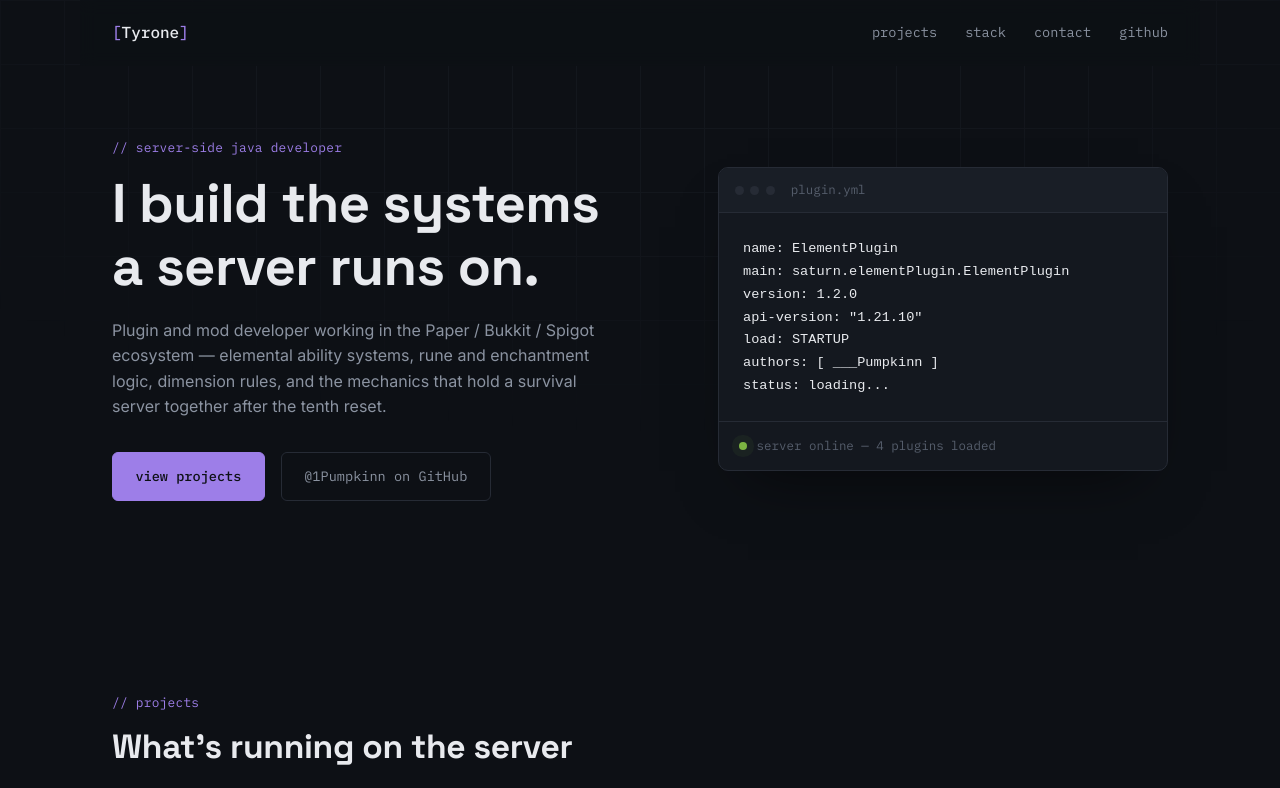
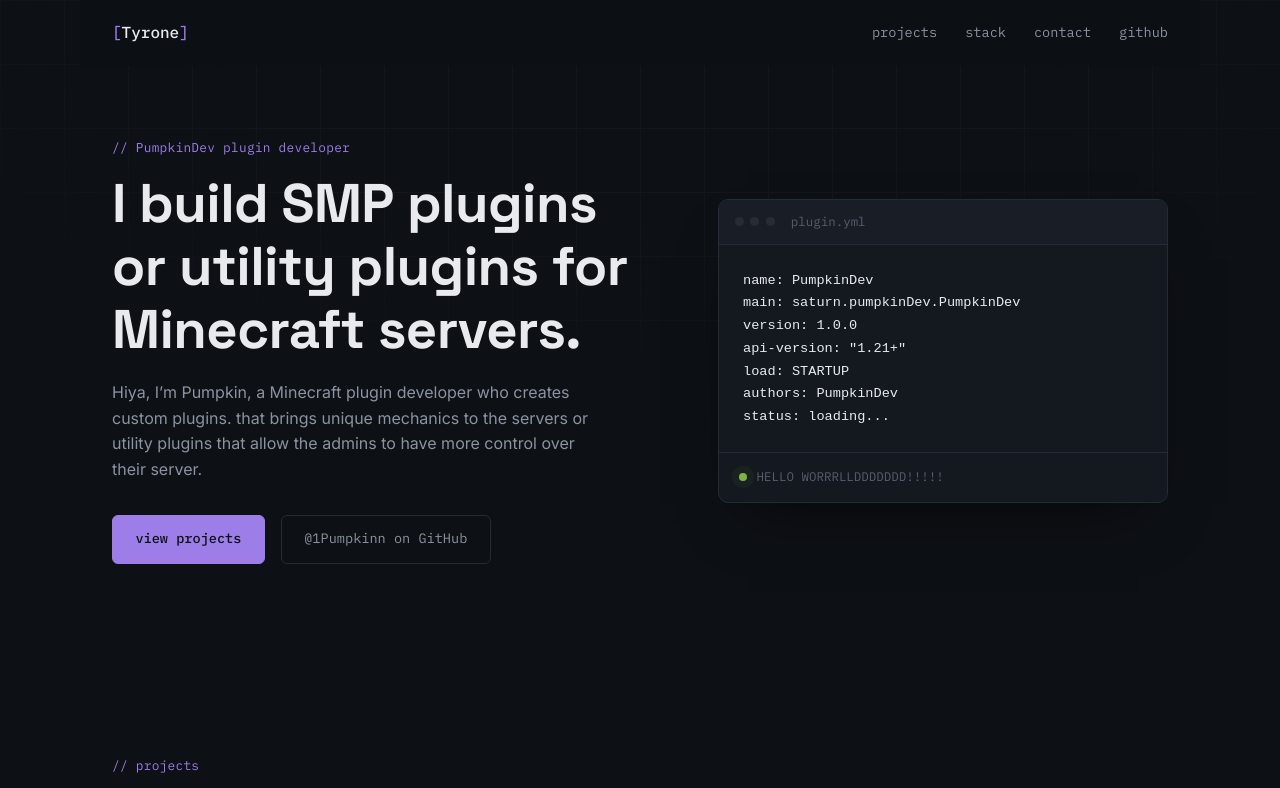
Before and after one commit to 1Pumpkinn/Portfollio, a website built with webpack: page index.html in a window 1280 px wide. Shown: the top 788 px of the page. Built offline with nearby package versions, Linux system fonts and the light colour scheme.

Commit message:
Changed Descriptions

```diff
--- a/index.html
+++ b/index.html
@@ -40,12 +40,12 @@
 
   <section class="hero">
     <div class="hero__text">
-      <p class="eyebrow">// server-side java developer</p>
-      <h1>I build the systems<br>a server runs on.</h1>
+      <p class="eyebrow">// PumpkinDev plugin developer</p>
+      <h1>I build SMP plugins<br>or utility plugins for Minecraft servers.</h1>
       <p class="hero__lead">
-        Plugin and mod developer working in the Paper / Bukkit / Spigot ecosystem —
-        elemental ability systems, rune and enchantment logic, dimension rules,
-        and the mechanics that hold a survival server together after the tenth reset.
+        Hiya, I’m Pumpkin, a Minecraft plugin developer
+        who creates custom plugins. that brings unique mechanics
+        to the servers or utility plugins that allow the admins to have more control over their server.
       </p>
       <div class="hero__cta">
         <a href="#projects" class="btn btn--primary">view projects</a>
@@ -62,7 +62,7 @@
         <pre class="panel__body"><code id="typewriter"></code><span class="cursor">&nbsp;</span></pre>
         <div class="panel__status">
           <span class="status-dot"></span>
-          <span>server online — 4 plugins loaded</span>
+          <span>HELLO WORRRLLDDDDDDD!!!!!</span>
         </div>
       </div>
     </div>
--- a/js/app.js
+++ b/js/app.js
@@ -8,12 +8,12 @@
   const reduceMotion = window.matchMedia('(prefers-reduced-motion: reduce)').matches;
 
   const lines = [
-    'name: ElementPlugin',
-    'main: saturn.elementPlugin.ElementPlugin',
-    'version: 1.2.0',
-    'api-version: "1.21.10"',
+    'name: PumpkinDev',
+    'main: saturn.pumpkinDev.PumpkinDev',
+    'version: 1.0.0',
+    'api-version: "1.21+"',
     'load: STARTUP',
-    'authors: [ ___Pumpkinn ]',
+    'authors: PumpkinDev',
     'status: loading...'
   ];
   const text = lines.join('\n');
```
